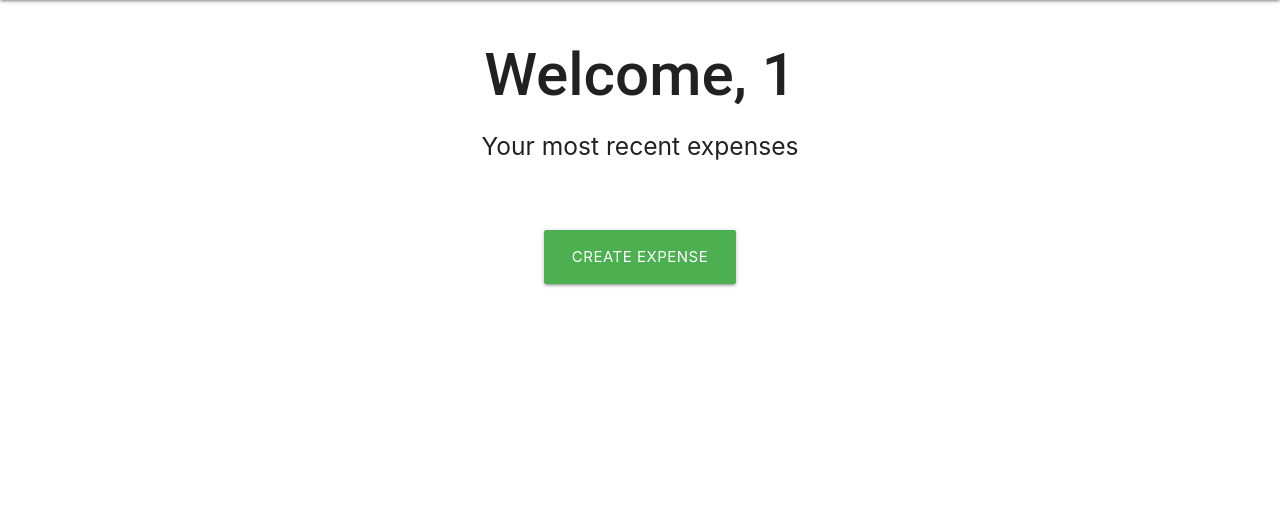
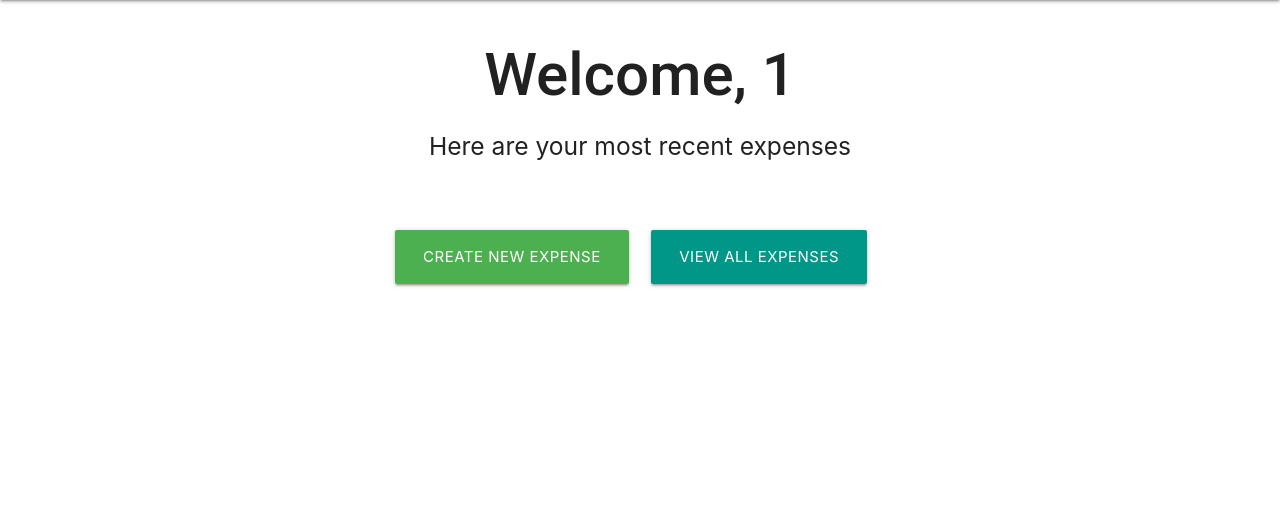
Before and after one commit to lbacon17/budget-helper, a Flask app: page / in a window 1280 px wide. Shown: the part 64-588 px from the top of the page. Run offline with Flask 2, Linux system fonts and the light colour scheme; the visitor is signed in with stand-in values (Sample User, id 1); data that the repository does not hold is empty; some libraries are stand-ins or nearby versions; some web fonts are replaced.

Commit message:
created profile view and added superuser category to user collection

```diff
--- a/app.py
+++ b/app.py
@@ -45,7 +45,8 @@ def register():
         create_account = {
             "username": request.form.get("username").lower(),
             "password": generate_password_hash(request.form.get("password")),
-            "email_address": request.form.get("email").lower()
+            "email_address": request.form.get("email").lower(),
+            "is_superuser": False
         }
         mongo.db.users.insert_one(create_account)
 
@@ -88,6 +89,17 @@ def logout():
     flash("You have been logged out")
     session.pop("user")
     return redirect(url_for("home_page"))
+
+
+@app.route("/profile/<username>")
+def profile(username):
+    username = mongo.db.users.find_one(
+        {"username": session["user"]})["username"]
+
+    if session["user"]:
+        return render_template("profile.html", username=username)
+
+    return redirect(url_for("login"))
 
 
 @app.route("/my_expenses/<username>")
--- a/templates/base.html
+++ b/templates/base.html
@@ -45,9 +45,9 @@
                     <li><a href="{{ url_for('home_page') }}">Home</a></li>
                     {% if session.user %}
                         <li><a href="{{ url_for('my_expenses', username=session['user']) }}">My Expenses</a></li>
-                    <li><a href="">View Profile</a></li>
+                        <li><a href="{{ url_for('profile', username=session['user']) }}">View Profile</a></li>
                         <li><a href="{{ url_for('new_expense') }}">New Expense</a></li>
-                    {% if session.user.is_superuser %}
+                        {% if session.user.is_superuser == False %}
                             <li><a href="">Manage Categories</a></li>
                         {% endif %}
                         <li><a href="{{ url_for('logout') }}">Logout</a></li>
@@ -64,7 +64,7 @@
         <ul class="sidenav" id="mobile-demo">
             {% if session.user %}
                 <li><a href="{{ url_for('my_expenses', username=session['user']) }}">My Expenses</a></li>
-                <li><a href="">View Profile</a></li>
+                <li><a href="{{ url_for('profile', username=session['user']) }}">View Profile</a></li>
                 <li><a href="{{ url_for('new_expense') }}">New Expense</a></li>
             {% if session.user %}
                 <li><a href="">Manage Categories</a></li>
--- a/templates/index.html
+++ b/templates/index.html
@@ -5,7 +5,7 @@
         {% if session.user %}
             <h1 class="welcome-heading">Welcome, {{ session.user }}</h1>
 
-            <h5>Your most recent expenses</h3>
+            <h5>Here are your most recent expenses</h3>
 
             <div class="expenses-container">
                 {% for expense in expenses %}
@@ -27,8 +27,11 @@
             </div>
             <div class="container">
                 <div class="row">
-                    <div class="col s12">
-                        <a href="{{ url_for('new_expense') }}" class="btn-large green">Create Expense</a>
+                    <div class="col s6">
+                        <a href="{{ url_for('new_expense') }}" class="btn-large green right">Create New Expense</a>
+                    </div>
+                    <div class="col s6">
+                        <a href="{{ url_for('my_expenses', username=session['user']) }}" class="btn-large teal left">View All Expenses</a>
                     </div>
                 </div>
             </div>
```
Also changed, not shown: templates/profile.html (added, +19 -0 lines). Lines whose indentation alone changed are shown as unchanged.
